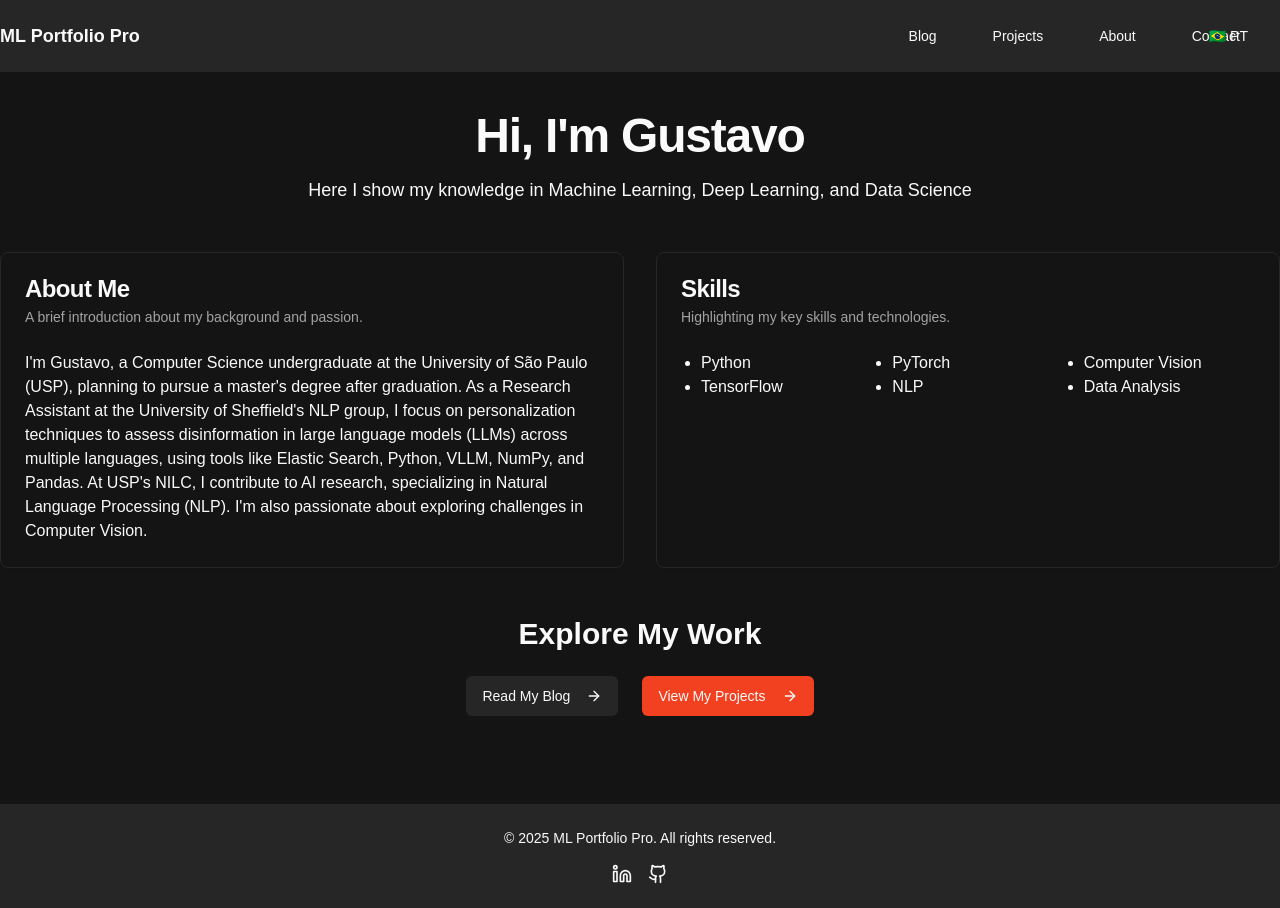
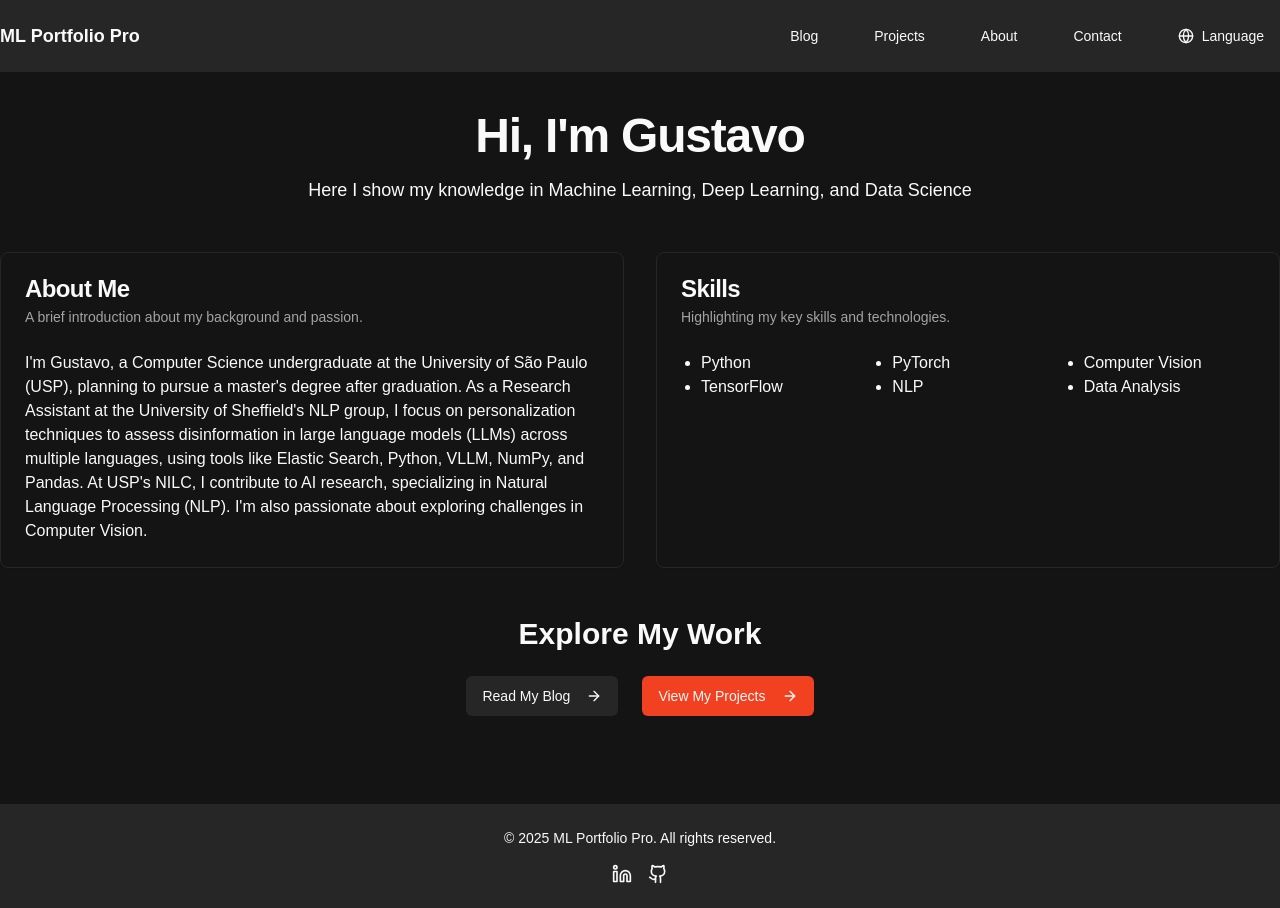
Before and after one commit to GusSampaio/myBlog, a Next.js app: page / in a window 1280 px wide. Built offline with nearby package versions, Linux system fonts and the light colour scheme.

Commit message:
Adding translation to button description and a list so user can change lang easier

```diff
--- a/src/app/pt/page.tsx
+++ b/src/app/pt/page.tsx
@@ -2,7 +2,6 @@ import { Button } from "@/components/ui/button";
 import { Card, CardContent, CardDescription, CardHeader, CardTitle } from "@/components/ui/card";
 import { ArrowRight } from "lucide-react";
 import Link from "next/link";
-import { LanguageSelector } from "@/components/LanguageSelector";
 import { translations } from "@/lib/translations";
 
 export default function HomePT() {
--- a/src/components/Header.tsx
+++ b/src/components/Header.tsx
@@ -1,7 +1,13 @@
-
+'use client';
 import Link from "next/link";
 import { LanguageSelector } from "./LanguageSelector";
 import { Button } from "@/components/ui/button";
+import { usePathname } from "next/navigation";
+
+export function getPathToHeader() {
+  const pathname = usePathname();
+  return pathname;
+};
 
 export default function Header() {
   return (
@@ -19,21 +25,31 @@ export default function Header() {
             </li>
             <li>
               <Button asChild variant="ghost">
-                <Link href="/projects">Projects</Link>
+                <Link href="/projects">
+                {getPathToHeader().startsWith('/pt')
+                  ? <span>Projetos</span>
+                  : <span>Projects</span>}
+                </Link>
               </Button>
             </li>
             <li>
               <Button asChild variant="ghost">
-                <Link href="/about">About</Link>
+                <Link href="/about">
+                {getPathToHeader().startsWith('/pt')
+                  ? <span>Sobre</span>
+                  : <span>About</span>}</Link>
               </Button>
             </li>
             <li>
               <Button asChild variant="ghost">
-                <Link href="/contact">Contact</Link>
+                <Link href="/contact">
+                {getPathToHeader().startsWith('/pt')
+                  ? <span>Contato</span>
+                  : <span>Contact</span>}</Link>
               </Button>
             </li>
             <li>
-              <LanguageSelector />
+              <LanguageSelector/>
             </li>
           </ul>
         </nav>
--- a/src/components/LanguageSelector.tsx
+++ b/src/components/LanguageSelector.tsx
@@ -2,27 +2,46 @@
 
 import { Button } from "@/components/ui/button";
 import { useRouter, usePathname } from "next/navigation";
+import {
+  DropdownMenu,
+  DropdownMenuContent,
+  DropdownMenuItem,
+  DropdownMenuTrigger,
+} from "@/components/ui/dropdown-menu";
+import { Globe } from "lucide-react";
 
 export function LanguageSelector() {
   const router = useRouter();
   const pathname = usePathname();
 
-  const toggleLanguage = () => {
+  const changeLanguage = (locale: string) => {
     const isPortuguese = pathname.startsWith('/pt');
-    const newPath = isPortuguese
-        ? pathname.replace(/^\/pt\b/, '') || '/'
-        : `/pt${pathname}`;
+    const newPath = locale === 'pt'
+      ? `/pt${pathname.replace(/^\/pt/, '')}`
+      : pathname.replace(/^\/pt/, '') || '/';
 
     router.push(newPath);
   };
 
   return (
-    <Button
-      variant="ghost"
-      onClick={toggleLanguage}
-      className="absolute top-4 right-4"
-    >
-      {pathname.startsWith('/pt') ? '🇺🇸 EN' : '🇧🇷 PT'}
-    </Button>
+    <DropdownMenu>
+      <DropdownMenuTrigger asChild>
+        <Button variant="ghost" className="flex items-center gap-2">
+          <Globe className="h-4 w-4" />
+          {pathname.startsWith('/pt')
+          ? <span>Idioma</span>
+          : <span>Language</span>}
+
+        </Button>
+      </DropdownMenuTrigger>
+      <DropdownMenuContent align="end">
+        <DropdownMenuItem onClick={() => changeLanguage('pt')}>
+          🇧🇷 Português
+        </DropdownMenuItem>
+        <DropdownMenuItem onClick={() => changeLanguage('en')}>
+          🇺🇸 English
+        </DropdownMenuItem>
+      </DropdownMenuContent>
+    </DropdownMenu>
   );
 }
--- a/src/components/ui/dropdown-menu.tsx
+++ b/src/components/ui/dropdown-menu.tsx
@@ -27,14 +27,14 @@ const DropdownMenuSubTrigger = React.forwardRef<
   <DropdownMenuPrimitive.SubTrigger
     ref={ref}
     className={cn(
-      "flex cursor-default gap-2 select-none items-center rounded-sm px-2 py-1.5 text-sm outline-none focus:bg-accent data-[state=open]:bg-accent [&_svg]:pointer-events-none [&_svg]:size-4 [&_svg]:shrink-0",
+      "flex cursor-default select-none items-center rounded-sm px-2 py-1.5 text-sm outline-none focus:bg-accent data-[state=open]:bg-accent",
       inset && "pl-8",
       className
     )}
     {...props}
   >
     {children}
-    <ChevronRight className="ml-auto" />
+    <ChevronRight className="ml-auto h-4 w-4" />
   </DropdownMenuPrimitive.SubTrigger>
 ))
 DropdownMenuSubTrigger.displayName =
@@ -83,7 +83,7 @@ const DropdownMenuItem = React.forwardRef<
   <DropdownMenuPrimitive.Item
     ref={ref}
     className={cn(
-      "relative flex cursor-default select-none items-center gap-2 rounded-sm px-2 py-1.5 text-sm outline-none transition-colors focus:bg-accent focus:text-accent-foreground data-[disabled]:pointer-events-none data-[disabled]:opacity-50 [&_svg]:pointer-events-none [&_svg]:size-4 [&_svg]:shrink-0",
+      "relative flex cursor-default select-none items-center rounded-sm px-2 py-1.5 text-sm outline-none transition-colors focus:bg-accent focus:text-accent-foreground data-[disabled]:pointer-events-none data-[disabled]:opacity-50",
       inset && "pl-8",
       className
     )}
```
